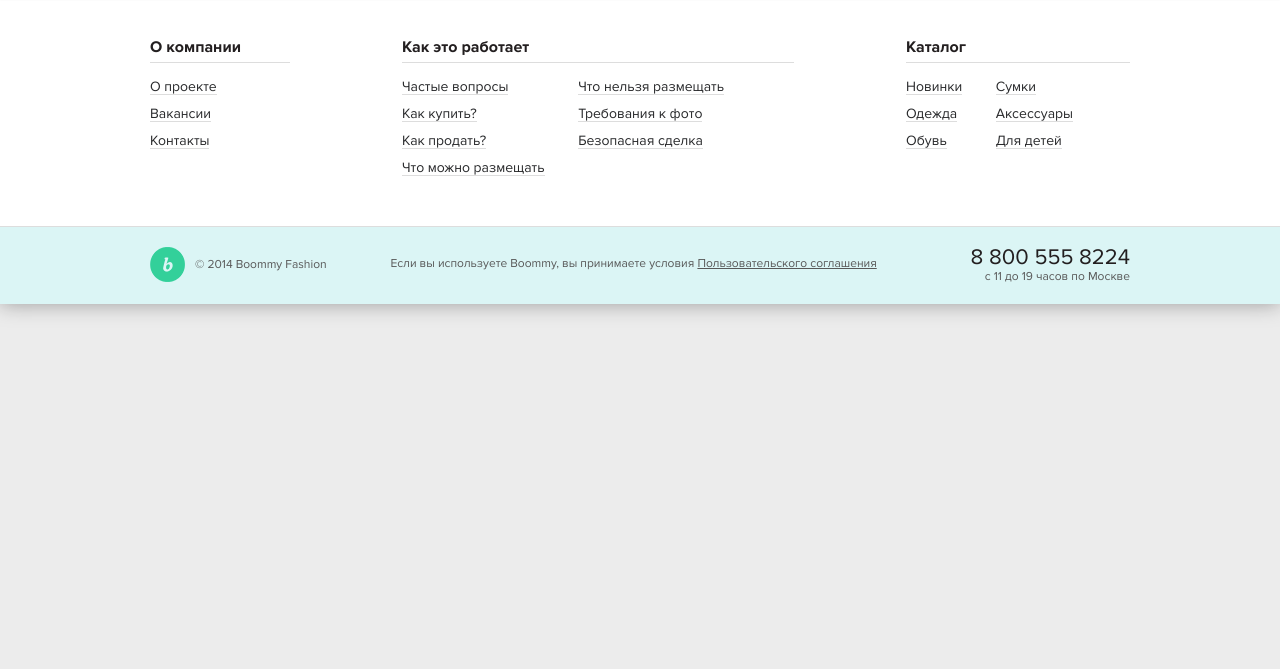
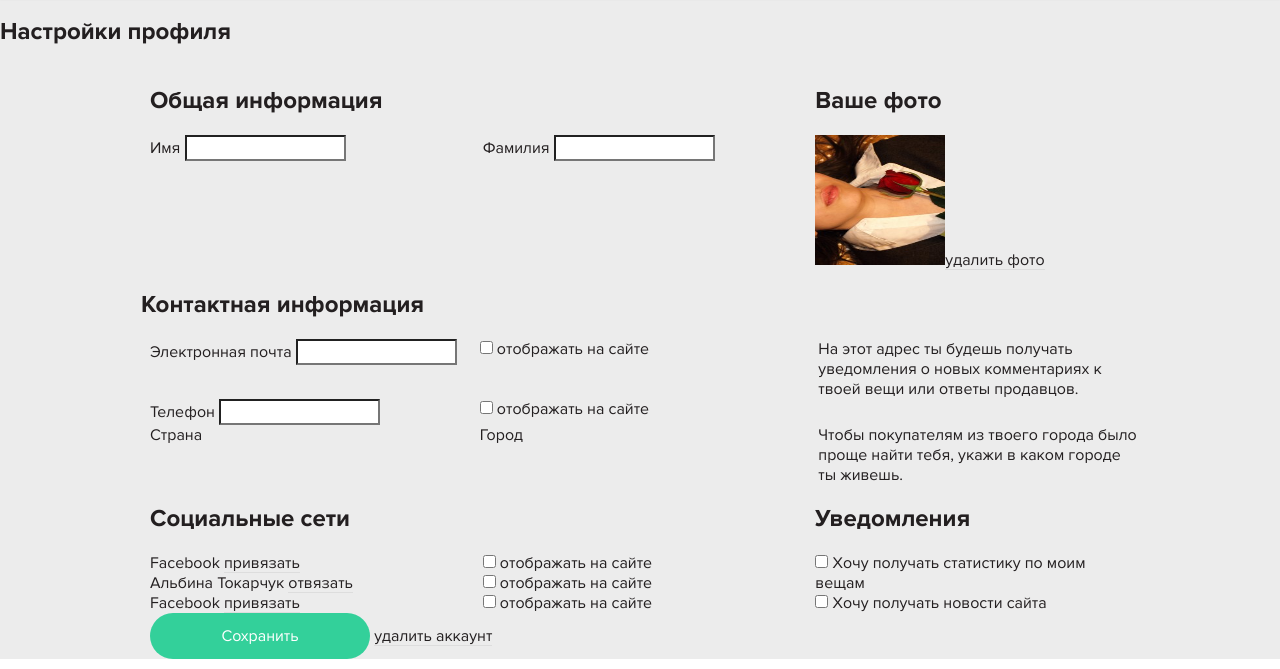
Before and after one commit to endophasie/boommy, a plain HTML site: page index.html in a window 1280 px wide. Shown: the part 131-800 px from the top of the page. Drawn offline with nearby package versions, Linux system fonts and the light colour scheme.

Commit message:
html, images

```diff
--- a/index.html
+++ b/index.html
@@ -15,7 +15,7 @@
 	            <div class="col-2">
 	                <div class="logo header__logo">
 	                    <a class="logo__link" href="/">
-	                            <img class="logo__image" alt="Boommy" title="Boommy" src="img/logo_header.png">
+                            <img class="logo__image" alt="Boommy" title="Boommy" src="img/logo_header.png">
 	                    </a>
 	                </div>
 	            </div>
@@ -177,11 +177,143 @@
 		    </div>
 		</div>
 	</div>
+
+	<!--  SETTINGS BLOCK  -->
+
 	<section class="main-container">
 		<div class="main wrapper clearfix">
+			<div class="main-container__title">
+				<h1 class="main__title">Настройки профиля</h1>
+			</div>
+			<form action="" class="page__container container">
+				<div class="row">
+					<div class="col-8">
+						<h2 class="page__subtitle">Общая информация</h2>
+						<div class="row">
+							<div class="col-6">
+								<label for="txt_name" class="form__label">Имя</label>
+								<input type="text" name="name" id="txt_name" class="form__field">
+							</div>
+							<div class="col-6">
+								<label for="txt_surname" class="form__label">Фамилия</label>
+								<input type="text" name="surname" id="txt_surname" class="form__field">
+							</div>
+						</div>
+					</div>
+					<div class="col-4">
+						<h2 class="page__subtitle">Ваше фото</h2>
+						<div class="foto__box"><img src="img/user.jpg" height="130" width="130" alt="%username%" class="foto__img"><a href="#" class="link foto__link">удалить фото</a></div>
+					</div>
+				</div>
+				<div class="row">
+					<h2 class="page__subtitle">Контактная информация</h2>
+					<div class="row">
+						<div class="col-8">
+							<div class="col-6">
+								<label for="txt_email" class="form__label">Электронная почта</label>
+								<input type="email" name="email" id="txt_email" class="form__field">
+							</div>
+							<div class="col-6">
+								<input type="checkbox" name="showHere-1" id="check_1" class="form__checkbox">
+								<label for="check_1" class="form__label_checkbox">отображать на сайте</label>
+							</div>
+						</div>
+						<div class="col-4">
+							<div class="tooltip tooltip_left">На этот адрес ты будешь получать уведомления о новых комментариях к твоей вещи или ответы продавцов.</div>
+						</div>
+					</div>
+					<div class="row">
+						<div class="col-8">
+							<div class="col-6">
+								<label for="" class="form__label">Телефон</label>
+								<input type="tel" name="phone" id="txt_phone" class="form__field">
+							</div>
+							<div class="col-6">
+								<input type="checkbox" name="showHere-2" id="check_2" class="form__checkbox">
+								<label for="check_2" class="form__label_checkbox">отображать на сайте</label>
+							</div>
+						</div>
+					</div>
+					<div class="row">
+						<div class="col-8">
+							<div class="col-6">
+								<label for="" class="form__label">Страна</label>
 
+							</div>
+							<div class="col-6">
+								<label for="" class="form__label">Город</label>
+
+							</div>
+						</div>
+						<div class="col-4">
+							<div class="tooltip tooltip_left">Чтобы покупателям из твоего города было проще найти тебя, укажи в каком городе ты живешь.</div>
+						</div>
+					</div>
+				</div>
+				<div class="row">
+					<div class="col-8">
+						<h2 class="page__subtitle">Социальные сети</h2>
+						<div class="row">
+							<div class="col-6">
+								<div class="social__container">
+									<span class="social__name social__icon_fb">Facebook</span>
+									<a href="#" class="link">привязать</a>
+								</div>
+							</div>
+							<div class="col-6">
+								<input type="checkbox" name="showHere-3" id="check_3" class="form__checkbox">
+								<label for="check_3" class="form__label_checkbox">отображать на сайте</label>
+							</div>
+						</div>
+						<div class="row">
+							<div class="col-6">
+								<div class="social__container">
+									<span class="social__name social__icon_vk">Альбина Токарчук</span>
+									<a href="#" class="link">отвязать</a>
+								</div>
+							</div>
+							<div class="col-6">
+								<input type="checkbox" name="showHere-4" id="check_4" class="form__checkbox">
+								<label for="check_4" class="form__label_checkbox">отображать на сайте</label>
+							</div>
+						</div>
+						<div class="row">
+							<div class="col-6">
+								<div class="social__container">
+									<span class="social__name social__icon_ok">Facebook</span>
+									<a href="#" class="link">привязать</a>
+								</div>
+							</div>
+							<div class="col-6">
+								<input type="checkbox" name="showHere-5" id="check_5" class="form__checkbox">
+								<label for="check_5" class="form__label_checkbox">отображать на сайте</label>
+							</div>
+						</div>
+					</div>
+					<div class="col-4">
+						<h2 class="page__subtitle">Уведомления</h2>
+						<div class="line">
+							<input type="checkbox" name="sendStatistic" id="check_6" class="form__checkbox">
+							<label for="check_6" class="form__label_checkbox">Хочу получать статистику по моим вещам</label>
+						</div>
+						<div class="line">
+							<input type="checkbox" name="sendNews" id="check_7" class="form__checkbox">
+							<label for="check_7" class="form__label_checkbox">Хочу получать новости сайта</label>
+						</div>
+					</div>
+				</div>
+				<div class="row">
+					<div class="col-12 container__finalline">
+						<input type="submit" value="Сохранить" class="btn-fill_green btn-fill btn-fill_size_lg btn-fill_rounded form__button form__submit">
+						<a href="#" class="link">удалить аккаунт</a>
+					</div>
+				</div>
+			</form>
 		</div>
 	</section>
+
+	<!-- END SETTINGS BLOCK -->
+
 	<section class="page__nav page__nav_foot page__section page__section_even">
 	    <div class="page__container">
 	        <div class="nav nav_foot row" role="navigation">
```
Also changed, not shown: img/i_fb_sm.png (added), img/i_ok_sm.png (added), img/i_validation_true.png (added), img/i_vk_sm.png (added), img/user.jpg (added).
